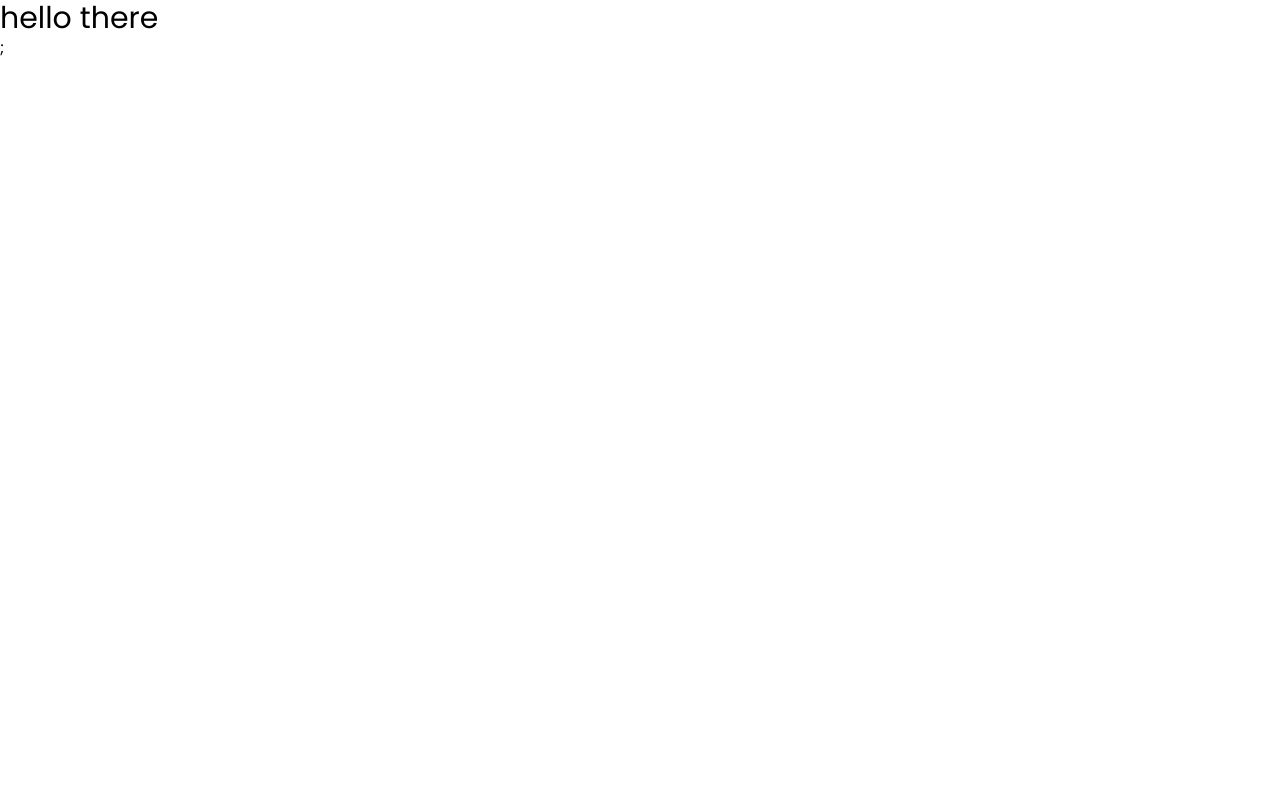
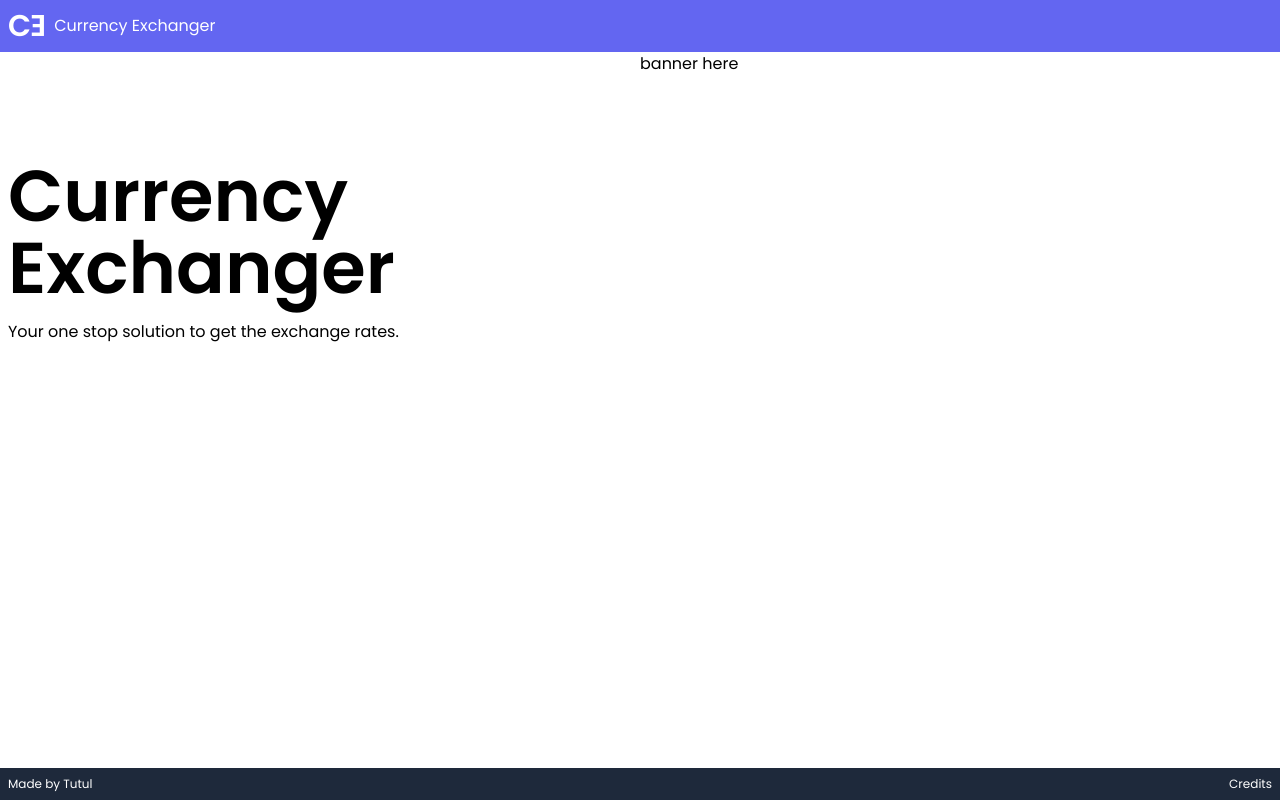
Before and after one commit to TutulDevs/currency-exchanger, a Next.js app: page / in a window 1280 px wide. Built offline with nearby package versions, Linux system fonts and the light colour scheme.

Commit message:
adding a home page view

```diff
--- /dev/null
+++ b/components/Footer.tsx
@@ -0,0 +1,22 @@
+import React from "react";
+
+export const Footer = () => {
+  return (
+    <footer className="bg-slate-800 text-white text-xs">
+      <div className="container mx-auto p-2 flex items-center justify-between">
+        <p>
+          Made by{" "}
+          <a
+            href="http://github.com/TutulDevs"
+            target="_blank"
+            rel="noopener noreferrer"
+          >
+            Tutul
+          </a>
+        </p>
+
+        <p>Credits</p>
+      </div>
+    </footer>
+  );
+};
--- /dev/null
+++ b/components/Header.tsx
@@ -0,0 +1,18 @@
+import Link from "next/link";
+import React from "react";
+
+export const Header = () => {
+  return (
+    <header className="bg-indigo-500">
+      <nav className="container mx-auto p-2 flex items-center gap-2 text-white">
+        <Link href="/" className="logo text-3xl font-semibold">
+          C{" "}
+          <span className="inline-block rotate-180 -ml-2 relative -top-[1.5px]">
+            E
+          </span>
+        </Link>{" "}
+        <div>Currency Exchanger</div>
+      </nav>
+    </header>
+  );
+};
--- /dev/null
+++ b/components/Hero.tsx
@@ -0,0 +1,17 @@
+import React from "react";
+
+export const Hero = () => {
+  return (
+    <div className="hero flex flex-col sm:flex-row min-h-[400px]">
+      <div className="content flex-1 flex flex-col justify-center gap-2 md:gap-4">
+        <h1 className="text-3xl md:text-5xl lg:text-7xl font-bold">
+          Currency Exchanger
+        </h1>
+        <p>Your one stop solution to get the exchange rates.</p>
+      </div>
+
+      {/* hero banner image */}
+      <div className="banner flex-1">banner here</div>
+    </div>
+  );
+};
--- /dev/null
+++ b/layouts/Layout.tsx
@@ -0,0 +1,19 @@
+import { Footer } from "@/components/Footer";
+import { Header } from "@/components/Header";
+import React from "react";
+
+export const Layout: React.FC<{
+  children: React.ReactNode;
+}> = ({ children }) => {
+  return (
+    <>
+      <div className="min-h-screen grid grid-rows-pageWrapper">
+        <Header />
+
+        <main className="container mx-auto px-2">{children}</main>
+
+        <Footer />
+      </div>
+    </>
+  );
+};
--- a/pages/_app.tsx
+++ b/pages/_app.tsx
@@ -14,7 +14,7 @@ const queryClient = new QueryClient({
 export default function App({ Component, pageProps }: AppProps) {
   return (
     <QueryClientProvider client={queryClient}>
-      <Component {...pageProps} />;
+      <Component {...pageProps} />
     </QueryClientProvider>
   );
 }
--- a/pages/index.tsx
+++ b/pages/index.tsx
@@ -1,6 +1,13 @@
 import Head from "next/head";
 import { useQuery } from "@tanstack/react-query";
-import { getAllCurrencies, getConvertRate, getHistoricalData, getLatest } from "@/src/api";
+import {
+  getAllCurrencies,
+  getConvertRate,
+  getHistoricalData,
+  getLatest,
+} from "@/src/api";
+import { Layout } from "@/layouts/Layout";
+import { Hero } from "@/components/Hero";
 
 export default function Home() {
   // const { data, error } = useQuery({ queryKey: ["todos"], queryFn: getLatest });
@@ -12,13 +19,15 @@ export default function Home() {
   return (
     <>
       <Head>
-        <title>Currency Exchanger</title>
-        <meta name="description" content="Generated by create next app" />
+        <title> CE | Currency Exchanger</title>
+        <meta name="description" content="currency exchange rates" />
         <meta name="viewport" content="width=device-width, initial-scale=1" />
         <link rel="icon" href="/favicon.ico" />
       </Head>
 
-      <main className="text-3xl">hello there</main>
+      <Layout>
+        <Hero />
+      </Layout>
     </>
   );
 }
--- a/tailwind.config.js
+++ b/tailwind.config.js
@@ -4,9 +4,14 @@ module.exports = {
     "./app/**/*.{js,ts,jsx,tsx}",
     "./pages/**/*.{js,ts,jsx,tsx}",
     "./components/**/*.{js,ts,jsx,tsx}",
+    "./layouts/**/*.{js,ts,jsx,tsx}",
   ],
   theme: {
-    extend: {},
+    extend: {
+      gridTemplateRows: {
+        pageWrapper: "auto 1fr auto",
+      },
+    },
     fontFamily: {
       poppins: ["Poppins", "sans-serif"],
     },
```
